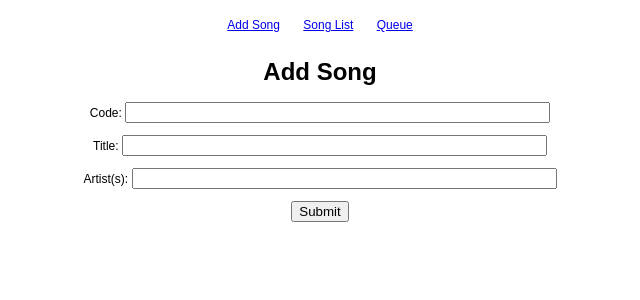
After one commit to cpadiernos/karaokenight, a Flask app: page /songs/new/ in a window 1280 px wide. The commit adds this page. Shown: the top 300 px of the page, without its empty margins (320-960 px from the left). Run offline with Flask 2, Linux system fonts and the light colour scheme.

Commit message:
Add basic add song functionality

```diff
--- /dev/null
+++ b/app/forms.py
@@ -0,0 +1,15 @@
+from flask_wtf import FlaskForm
+from wtforms import StringField, SubmitField
+from wtforms.validators import DataRequired, ValidationError
+from app.models import Artist, Song
+
+class SongForm(FlaskForm):
+    code = StringField('Code',validators=[DataRequired()])
+    title = StringField('Title', validators=[DataRequired()])
+    artists = StringField('Artist(s)', validators=[DataRequired()])
+    submit = SubmitField('Submit')
+
+    def validate_code(self, code):
+        code = Song.query.filter_by(code=code.data).first()
+        if code is not None:
+            raise ValidationError('This code is already in the song book.')
--- a/app/routes.py
+++ b/app/routes.py
@@ -1,6 +1,7 @@
-from flask import render_template
-from app import app
-from app.models import Song
+from flask import render_template, flash, redirect, url_for
+from app import app, db
+from app.models import Artist, Song
+from app.forms import SongForm
 
 @app.route('/')
 def index():
@@ -8,3 +9,24 @@ def index():
     return render_template('index.html',
         title='Song list',
         songs=songs)
+
+@app.route('/songs/new/', methods=['GET', 'POST'])
+def add_song():
+    form = SongForm()
+    if form.validate_on_submit():
+        song = Song(code=form.code.data, title=form.title.data)
+        artist_list = form.artists.data.split(',')
+        artists = [artist.strip() for artist in artist_list]
+        for name in artists:
+            artist = Artist.query.filter_by(name=name).first()
+            if artist:
+                song.artists.append(artist)
+            else:
+                artist = Artist(name=name)
+                db.session.add(artist)
+                song.artists.append(artist)
+        db.session.add(song)
+        db.session.commit()
+        flash('"{}" by {} - added.'.format(song.title, ', '.join([artist.name for artist in song.artists])))
+        return redirect(url_for('index'))
+    return render_template('song_form.html', title='Add Song', form=form)
--- a/app/static/css/custom.css
+++ b/app/static/css/custom.css
@@ -48,3 +48,7 @@ table.center {
   display: inline-block;
   padding: 10px;
 }
+
+.message {
+  list-style: none;
+}
--- a/app/templates/base.html
+++ b/app/templates/base.html
@@ -16,12 +16,22 @@
     <header>
       <nav>
         <ul class="nav">
+          <li><a href="{{ url_for('add_song') }}">Add Song</a></li>
           <li><a href="{{ url_for('index') }}">Song List</a></li>
           <li><a href="#">Queue</a></li>
         </ul>
       </nav>
     </header>
     <div>
+      {% with messages = get_flashed_messages() %}
+      {% if messages %}
+      <ul class="message">
+        {% for message in messages %}
+        <li>{{ message }}</li>
+        {% endfor %}
+      </ul>
+      {% endif %}
+      {% endwith %}
       <main>
       {% block content %}
       {% endblock %}
--- /dev/null
+++ b/app/templates/song_form.html
@@ -0,0 +1,32 @@
+{% extends "base.html" %}
+
+{% block content %}
+  <h1>Add Song</h1>
+  <form action="" method="post" novalidate>
+    {{ form.hidden_tag() }}
+    <p>
+      {{ form.code.label }}:
+      {{ form.code(size=50) }} <br/>
+      {% for error in form.code.errors %}
+      <span style="color: red;">{{ error }}</span>
+      {% endfor %}
+    </p>
+    <p>
+      {{ form.title.label }}:
+      {{ form.title(size=50) }} <br/>
+      {% for error in form.title.errors %}
+      <span style="color: red;">{{ error }}</span>
+      {% endfor %}
+    </p>
+    <p>
+      {{ form.artists.label }}:
+      {{ form.artists(size=50) }} <br/>
+      {% for error in form.artists.errors %}
+      <span style="color: red;">{{ error }}</span>
+      {% endfor %}
+    </p>
+    <p>
+      {{ form.submit() }}
+    </p>
+  </form>
+{% endblock %}
```
Also changed, not shown: tests.py (added).
